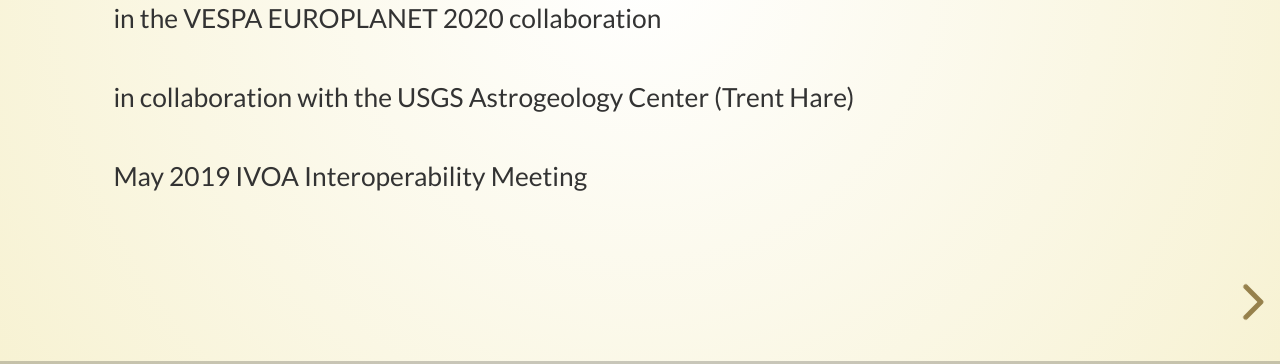
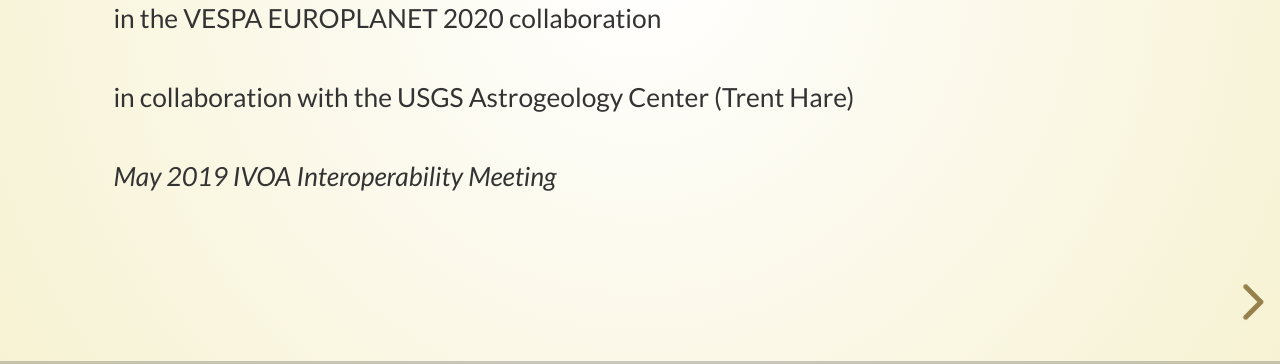
Before and after one commit to cmarmo/InteropIVOA2019, a website: page index.html in a window 1280 px wide. Shown: the part 436-800 px from the top of the page. Drawn offline with Linux system fonts and the light colour scheme.

Commit message:
Update index.html

```diff
--- a/index.html
+++ b/index.html
@@ -50,7 +50,7 @@
 				</p>
 				<p><small>in the VESPA EUROPLANET 2020 collaboration</small></p>
 				<p><small>in collaboration with the USGS Astrogeology Center (Trent Hare)</small></p>
-				<p><small>May 2019 IVOA Interoperability Meeting</small></p>
+				<p><small><i>May 2019 IVOA Interoperability Meeting</i></small></p>
 				<footer class="logo"></footer>
 			</section>
 
```
